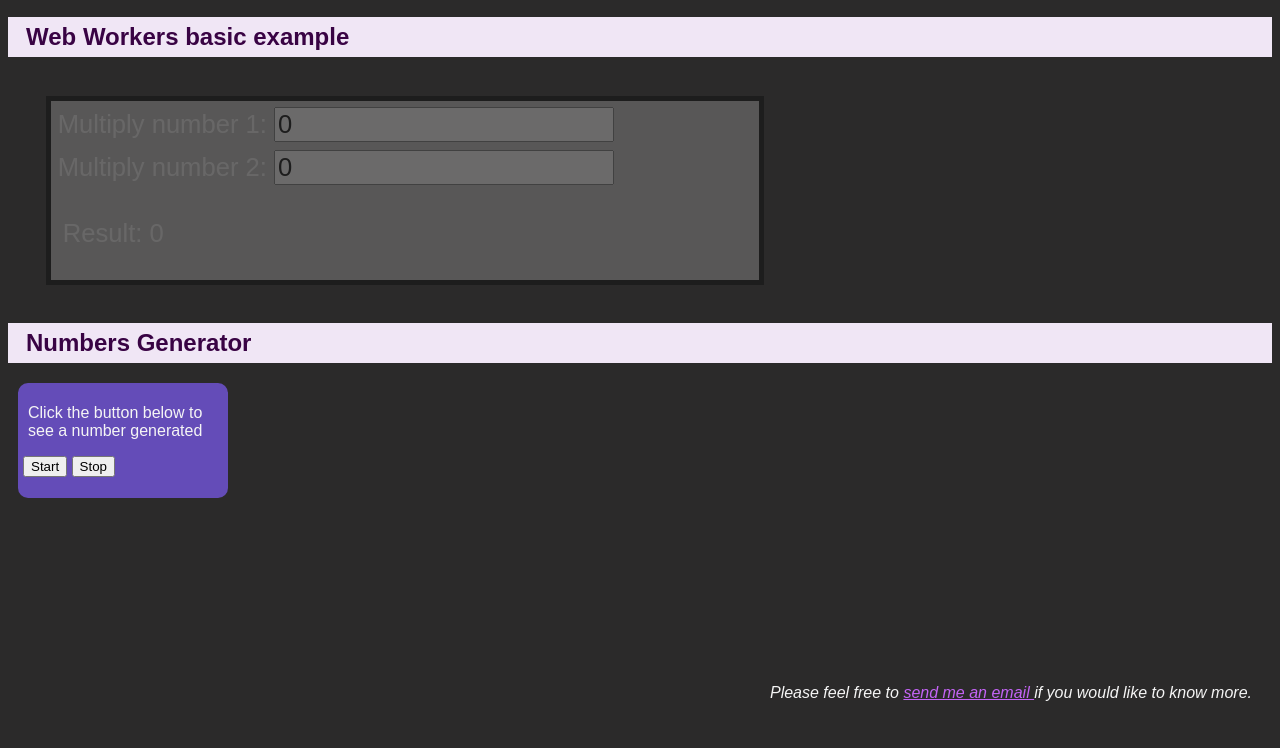
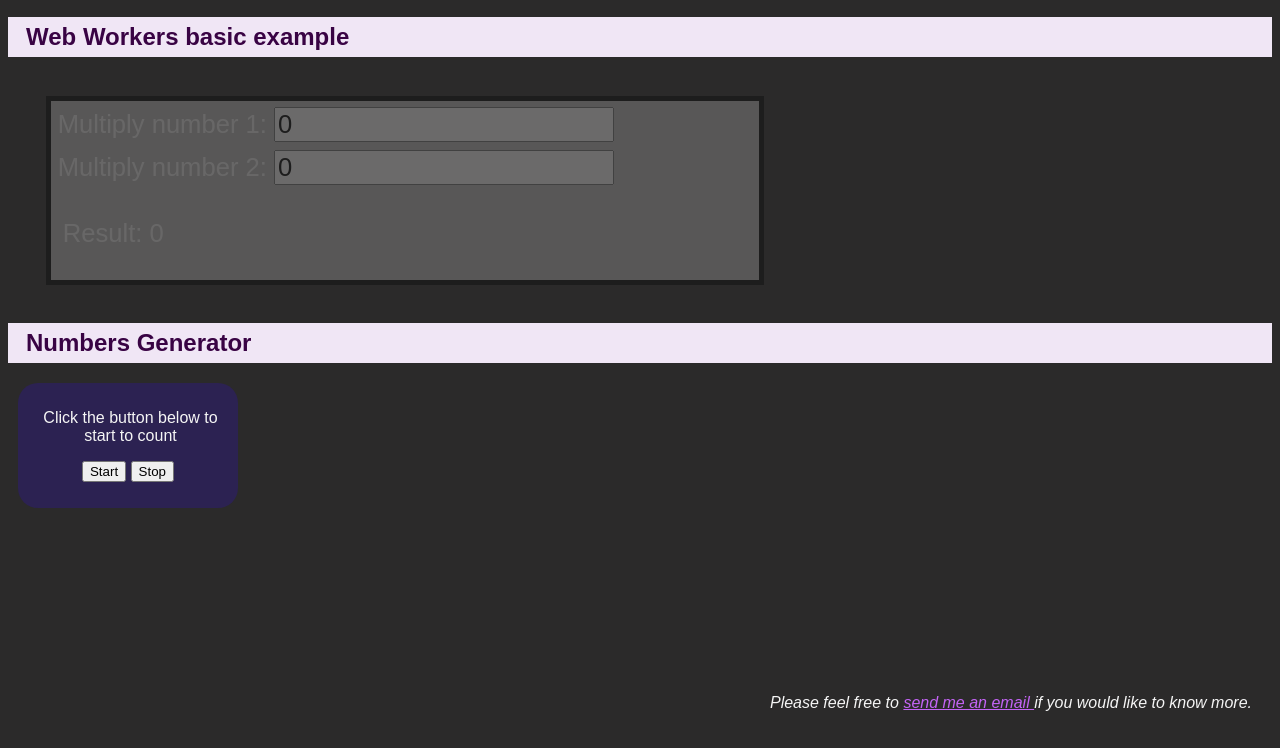
Before and after one commit to QuelPatz/PortfolioLive, a plain HTML site: page webworkers.html in a window 1280 px wide. Shown: the part 117-865 px from the top of the page. Drawn offline with Linux system fonts and the light colour scheme.

Commit message:
Change text and color

```diff
--- a/portfolio.css
+++ b/portfolio.css
@@ -285,15 +285,16 @@ table {
 
 /*bellow are the style for the number board*/
 .number {
-    background-color: rgb(100, 76, 184);
+    background-color: rgb(44, 34, 82);
+    text-align: center;
     width: 200px;
     margin-left: 10px;
-    padding: 5px;
+    padding: 10px;
     margin-top: 20px;
-    border-radius: 10px;
+    border-radius: 20px;
 }
 
 .number #result {
-    font-size: 80px;
+    font-size: 30px;
 }
 /*end of number board*/
--- a/webworkers.html
+++ b/webworkers.html
@@ -79,7 +79,7 @@
   <!-- Start of numbers-->
   <h2>Numbers Generator</h2>
   <section class="number">
-    <p>Click the button below to see a number generated</p>
+    <p>Click the button below to start to count</p>
     <button onclick="startWorker()">Start</button>
     <button onclick="stopWorker()">Stop</button>
     <p><output id="result"></output></p>
```
